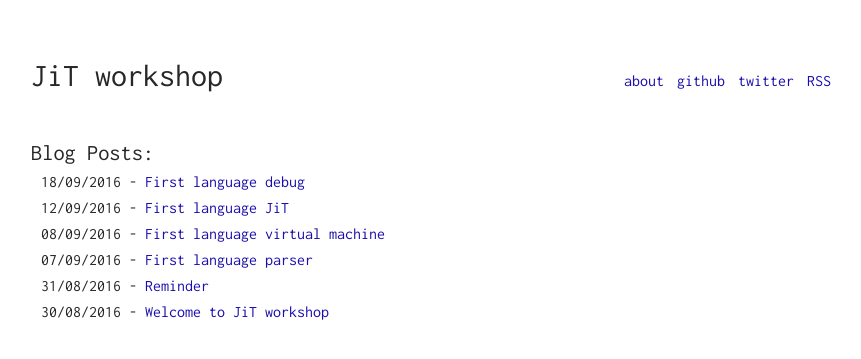
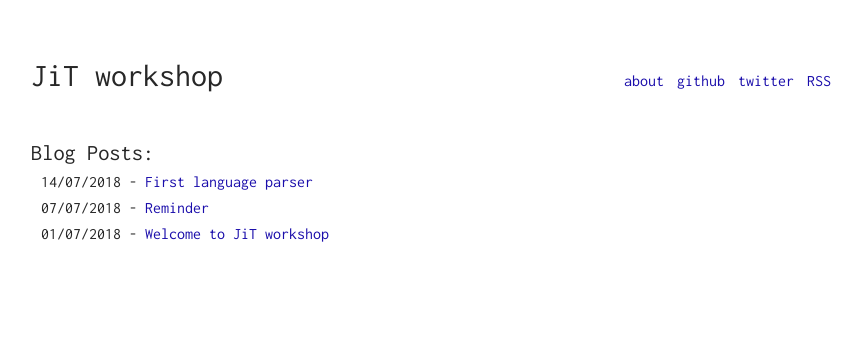
Before and after one commit to RemiBauzac/jit, a Jekyll site: the page built from docs/index.html, in a window 1280 px wide. Shown: the top 359 px of the page, without its empty margins (209-1070 px from the left). Built offline with Jekyll 4.4.1, drawn with Linux system fonts in a browser that asks for light colours; some of the changed lines change nothing that is shown.

Commit message:
Reboot workshop with lua

````diff
--- a/docs/_posts/2016-09-07-first-language-parser.markdown
+++ /dev/null
@@ -1,297 +0,0 @@
----
-layout: post
-title:  "First language parser"
-date:   2016-09-07 23:33:20 +0200
-author: Rémi Bauzac
-
----
-
-An interpreted language is divided in 2 parts:
-
-* High level language: human readable (and understandable) source code
-* Intermediate language: commonly, a binary representation of the high level language transformation. Most of the time, this language is hidden to the user. The intermediate language is interpreted by the virtual machine.
-
-# Definitions
-
-## High level language
-The high level language is understandable by a human, so that he can easily interact with it.
-As an example, the following Lua piece of code:
-
-{% highlight lua %}
-local a = 4
-local b = 5
-if a > b then print('a is greater than b !') end
-{% endhighlight %}
-
-First, you'll create the simplest language possible in order to focus on the structure of the components. This language only accepts the keyword `return`, followed by a 64 bits integer (positive or negative): hard to make simpler:
-
-```
-return 3
-```
-
-## Intermediate language
-The intermediate language is mainly a command list (called _operations_) which represents high level language as a binary structure. Each operation contains an action (called _operation code_) and parameters. The intermediate language is commonly called _bytecode_.
-In this example, you just need one _operation code_ : `OP_RETURN`.
-
-You can represent the list of possible _operation codes_ like the following C enum:
-
-{% highlight c %}
-typedef enum {
-  OP_RETURN,
-} opCode;
-{% endhighlight %}
-
-You need to ceate the _operation_ structure with _operation code_ and parameters. In this example, you just need a 64 bits integer as the return value of `OP_RETURN` _operation code_.
-
-{% highlight c %}
-typedef struct _operation {
-  opCode op;
-  int64_t param;
-} operation;
-{% endhighlight %}
-
-# Implementation
-You need to create three main components:
-
-* The compiler, to transform the high level language to an intermediate language, with:
-  * Lexical and syntax analysis
-  * Intermediate language generation
-  * Optimisations (optional)
-* The interpreter, to execute commands
-* And the JiT compiler, to create executable code.
-
-This blog post is focused on the compiler.
-
-The compiler is build with:
-
-* [flex](http://flex.sourceforge.net) for the lexical analysis:
-  * Lexical definitions as input
-  * Build a minimal automate to identify the lexical definition
-* [bison](http://savannah.gnu.org/git/?group=bison) for the syntax analysis:
-  * Translation schema as input (grammar and actions)
-  * Build a syntax analyser for the schema
-
-This blog is not the place to describe **flex** and **bison** behavior. Internet is a gold mine to find documents and tutorials.
-
-## syntax analysis
-For syntax analysis, you need to use `yacc` (Yet Another Compiler Compiler), a **bison** implementation. [This article](http://www.linux-france.org/article/devl/lexyacc/minimanlexyacc-3.html) explains how `yacc` work.
-
-A `yacc` file is divided in 3 parts:
-
-* Declarations:
-  * target language declaration (in C)
-  * tokens (`%token`)
-  * the current token (`%union`)
-  * grammar axiom (`%start`)
-* grammar productions
-* additionnal code, which contains the `main()` function declaration and the `yyerror()` function (called on syntax error)
-
-The `yacc` declaration part (in C language) looks like:
-
-{% highlight c %}
-/* native language declarations */
-%{
-#include "lang.h"
-
-/* parsing variables used by lex and yacc */
-int yylex(void);
-void yyerror(char *s);
-extern FILE *yyin;
-extern FILE *yyout;
-
-/* lang binary output creation */
-operation op;
-function fmain;
-FILE *out;
-static void append_code(function *f, operation o);
-%}
-{% endhighlight %}
-
-The grammar production part for this example is:
-
-{% highlight c %}
-%%
-
-program:
-  main
-  ;
-
-main:
-  |
-  RETURN INTEGER { op.op = OP_RETURN ; op.param = $2; append_code(&fmain, op); }
-  ;
-
-%%
-{% endhighlight %}
-
-And, finally, additionnal code for:
-
-* Error handling
-
-{% highlight c %}
-/* Parsing error handler */
-void yyerror(char *s) {
-  extern int yylineno;  // defined and maintained in lexer
-  extern char *yytext;  // defined and maintained in lexer
-  fprintf(stderr, "%d: %s at %s\n", yylineno, s, yytext);
-}
-{% endhighlight %}
-
-* A function to append code in code list (intermediate language)
-
-{% highlight c %}
-/**
- * append code to code list for a function.
- * This function is suboptimal but easy to understand.
- * We have to change it to avoid realloc on each operation
- */
-static void append_code(function *f, operation o)
-{
-  f->codesz += 1;
-  f->code = realloc(f->code, f->codesz*sizeof(o));
-  if (f->code)
-    f->code[f->codesz-1] = o;
-}
-{% endhighlight %}
-
-* a function to dump the intermediate language to a file
-
-{% highlight c %}
-/**
- * dump_function function:
- * used to dump a function to a file
- */
-static void dump_function(FILE *out, function *f)
-{
-  int cookie = LANG_COOKIE, version = LANG_VERSION;
-  if (!out || !f) return;
-  fwrite(&cookie,  sizeof(char), 4, out);
-  fwrite(&version, sizeof(char), 4, out);
-  fwrite(&f->codesz, sizeof(uint32_t), 1, out);
-  fwrite(f->code, sizeof(operation), f->codesz, out);
-}
-{% endhighlight %}
-
-* and, finally, the `main()` function:
-
-{% highlight c %}
-/**
- * main parser function:
- * argv[1] is the input file name, by default stdin
- * argv[2] is output file name, by default out.bc
- */
-int main(int argc, char **argv) {
-  char *outname = "out.bc";
-
-  /* Simple args parsing */
-  /* Open input file if needed. If not available, use yyparse use stdin */
-  if (argc == 3) {
-    yyin = fopen(argv[1], "r");
-    if (!yyin) {
-      fprintf(stderr, "Cannot open input file %s\n", argv[1]);
-      exit(1);
-    }
-    outname = argv[2];
-  }
-  else if (argc == 2) {
-    yyin = fopen(argv[1], "r");
-    if (!yyin) {
-      fprintf(stderr, "Cannot open input file %s\n", argv[1]);
-      exit(1);
-    }
-  }
-
-  /* open output file */
-  out = fopen(outname, "wb");
-  if (!out) {
-    fclose(yyin);
-    fprintf(stderr, "Cannot open output file %s\n", outname);
-    exit(1);
-  }
-  /* initialise main function */
-  fmain.codesz = 0;
-  fmain.code = NULL;
-
-  yyparse();
-  /* if parsing is ok, dump main function to file */
-  dump_function(out, &fmain);
-  fclose(yyin);
-  fclose(out);
-}
-{% endhighlight %}
-
-## Lexical analysis
-The lexical analysis is divided in three parts:
-
-* Declarations, between `\{\%` and `\%\}`, inserted at the beginning of the syntax analysis code.
-* Productions, between `%%`, like `regular expression  action;`
-* Additionnal code at the end. The `yywrap` function is called at the end of parsing.
-
-In the example, the declarations are describe in `parser.l`:
-
-{% highlight c %}
-%{
-#include "sparser.yacc.h"
-void yyerror(char *);
-%}
-{% endhighlight %}
-
-Production between `%%` in the same file :
-
-{% highlight c %}
-"return" return RETURN;
-[ \t\n]+ ; /* ignoring whitespaces */
-[0-9]+ {
-  yylval.integer = strtoll(yytext, (char **)NULL, 10);
-  return INTEGER;
-}
--[0-9]+ {
-  yylval.integer = strtoll(yytext, (char **)NULL, 10);
-  return INTEGER;
-}
-.  yyerror("Unknown character");
-{% endhighlight %}
-
-And finally, the additionnal code, as short as possible:
-
-{% highlight c %}
-int yywrap(void) { return 1; }
-{% endhighlight %}
-
-# Build
-
-Before building, you need to install:
-
-* Xcode command line extensions using `xcode-select --install` in command line terminal for MacOS
-* install flex and yacc on Linux (`flex` and `bison` packages for ubuntu and debian)
-
-The code is [here](https://github.com/RemiBauzac/jit/tree/first-language-parser). To build the parser, clone the project and run `make`. The codes build easily on Linux or MacOS:
-
-{% highlight shell %}
-$ git clone git@github.com:RemiBauzac/jit.git
-$ cd jit && git checkout first-language-parser
-$ cd src && make
-$ ...
-{% endhighlight %}
-
-# Run
-To run the parser, you have just to run the `langc` binary, without any parameter: `./langc`. It now waits for commands. You just have to type `return 69` then press <kbd>enter</kbd> and <kbd>Ctrl-D</kbd>. The parser exits and creates the `out.bc` file.
-This `out.bc` file is the intermediate language (`.bc` as bytecode).
-
-To check the result, run `hexdump out.bc`. Here is the resulting analysis:
-
-{% highlight shell %}
-$ hexdump out.bc
-0000000 ef be ad de 01 00 00 00 01 00 00 00 01 00 00 00
-0000010 45 00 00 00 00 00 00 00
-0000018
-{% endhighlight %}
-
-* `ef be ad de` is the cookie to know that the bytecode is yours
-* the first `01 00 00 00` is the version (please note the big endian representation of integers)
-* the second `01 00 00 00` is the code size
-* the third `01 00 00 00` is the opcode (OP_RETURN)
-* `45 00 00 00 00 00 00 00` is 64 bits big endian representation of `69`
-
-# What's next ?
-The [next post](http://jit.bauzac.net/blog/first-language-vm) will be about loading and interpreting this bytecode. See you soon.
--- a/docs/_posts/2016-08-30-welcome-to-jit.markdown
+++ b/docs/_posts/2018-07-01-welcome-to-jit.markdown
@@ -1,7 +1,7 @@
 ---
 layout: post
 title:  "Welcome to JiT workshop"
-date:   2016-08-30 23:33:53 +0200
+date:   2018-07-01
 author: Rémi Bauzac
 
 ---
--- a/docs/_posts/2016-08-31-reminder.markdown
+++ b/docs/_posts/2018-07-07-reminder.markdown
@@ -1,7 +1,7 @@
 ---
 layout: post
 title:  "Reminder"
-date:   2016-08-31 13:33:20 +0200
+date:   2018-07-07
 author: Rémi Bauzac
 
 ---
@@ -30,11 +30,11 @@
 A language is called **interpreted** if the program generated by **compilation** is executable by a **virtual machine**.
 The action to execute an interpreted language is called **interpretation**.
 
-A **virtual machine** is a program that interprets the instructions of an **interpreted language** program.
+A **virtual machine** is a program that create an execution environment and interprets the instructions of an **interpreted language** program.
 This virtual machine can be interpreted itself by a virtual machine (This is the case of the Jython interpreter that interprets the Python language, while itself is written in Java, itself interpreted by Java virtual machine).
 
 The majority of languages go through a compilation process before being executed or interpreted.
-Bash scripts, executed by a **virtual machine**, are an exception. In this case the **source code** is interpreted line by line.
+Bash scripts, executed by a **virtual machine** (Bash binary), are an exception. In this case the **source code** is interpreted line by line.
 
 # What is a JiT compiler ?
 A JiT compiler (JiT as **J**ust **i**n **T**ime) is a tool used by a **virtual machine** when interpreting a program from a **interpreted language**. This tool is responsible for converting this program (or a part of this program), during the interpretation, to an executable one run directly by the processor, in order to speed up computing. In other words, the interpreter creates a binary program from an **interpreted language**, and runs it on the processor instead of interpreting it.
@@ -42,14 +42,13 @@
 
 The following table lists different interpreters:
 
-
 | Interpreted language   | JiT VM |  Project's URL |
 |----------------------|--------|----------------|
 | PHP |  HHVM | http://hhvm.com |
 | Javascript | SpiderMonkey  | http://developer.mozilla.org/en/SpiderMonkey |
 | Java | Oracle JVM, JatoVM | http://www.oracle.com/fr/java/overview/index.html, http://jatovm.org |
 | Python | PyPy | http://pypy.org |
-| Lua | LuaJit or my own lua JiT project | http://luajit.org, https://github.com/RemiBauzac/lua/tree/feature/jit-5.2|
+| Lua | LuaJit or my own lua JiT project | http://luajit.org|
 | Perl | no JiT | |
 | Ruby | RuJIT | https://github.com/imasahiro/rujit |
 | Tcl  | no JiT | |
--- /dev/null
+++ b/docs/_posts/2018-07-14-lua-parser.markdown
@@ -0,0 +1,296 @@
+---
+layout: post
+title:  "First language parser"
+date:   2018-07-14
+author: Rémi Bauzac
+
+---
+
+An interpreted language is divided in 2 parts:
+
+* High level language: human readable (and understandable) source code
+* Intermediate language: commonly, a binary representation of the high level language transformation. Most of the time, this language is hidden to the user. The intermediate language is interpreted by the virtual machine.
+
+# Definitions
+
+## High level language
+The high level language is understandable by a human, so that he can easily interact with it.
+As an example, the following Lua piece of code:
+
+{% highlight lua %}
+local a = 4
+local b = 5
+if a > b then print('a is greater than b !') end
+{% endhighlight %}
+
+## Intermediate language
+The intermediate language is mainly a command list (called _operations_) which represents high level language as a binary structure (sometimes modified or optimized). Each operation contains an action (called _operation code_) and parameters. The intermediate language is commonly called _bytecode_.
+
+You can represent the list of possible _operation codes_ like the following C enum:
+
+{% highlight c %}
+typedef enum {
+  OP_RETURN,
+  ...
+} opCode;
+{% endhighlight %}
+
+# Lua
+All the exercises are built around the [Lua language](http://www.lua.org), version 5.3.5.
+Lua is a powerful, efficient, lightweight, embeddable scripting language. It supports procedural programming, object-oriented programming, functional programming, data-driven programming, and data description.
+
+Lua was born in 1993. It combines simple procedural syntax with powerful data description constructs based on associative arrays and extensible semantics. Lua is dynamically typed, runs by interpreting bytecode with a register-based virtual machine, and has automatic memory management with incremental garbage collection, making it ideal for configuration, scripting, and rapid prototyping.
+
+Lua owns a huge and very active community. All the documentation (for users as for developers) is available on [Lua website](http://www.lua.org).
+
+Lua is:
+
+* Fast: mainly adopted by video games teams for non-graphical logic;
+* Portable: Lua is distributed in a small package and builds out-of-the-box in all platforms that have a standard C compiler;
+* embeddable: Lua is a fast language engine with small footprint that you can embed easily into your application. Lua has a simple and well documented API that allows strong integration with code written in other languages;
+* Powerful: A fundamental concept in the design of Lua is to provide meta-mechanisms for implementing features, instead of providing a host of features directly in the language
+* Small: Adding Lua to an application does not bloat it. About 24K lines of code
+* Free: MIT License
+
+
+# Implementation
+JiT an interpreted language involve three main components:
+
+* The compiler, to transform the high level language to an intermediate language, with:
+  * Lexical and syntax analysis
+  * Intermediate language generation
+  * Optimisations (optional)
+* The interpreter, to create environment and execute commands
+* And the JiT compiler, to create executable code.
+
+This blog post is focused on the Lua compiler, with the smallest lua script available :
+
+{% highlight lua %}
+return 3
+{% endhighlight %}
+
+## syntax analysis and parsing
+The API function to load lua code into the interpreter is
+
+{% highlight c %}
+LUA_API int lua_load (lua_State *L, lua_Reader reader, void *data,
+                      const char *chunkname, const char *mode);
+{% endhighlight %}
+
+After a maze of functions (as only Lua's developers know), the main parsing function (located in `lparse.c`) is
+
+{% highlight c %}
+LClosure *luaY_parser (lua_State *L, ZIO *z, Mbuffer *buff,
+                       Dyndata *dyd, const char *name, int firstchar);
+{% endhighlight %}
+
+This function convert Lua code into a "Lua Closure". This Closure represents a function (in our example, the main one) accompanied by all the elements necessary for its execution :
+
+* code (list of instructions)
+* Link to global variables (upvalues)
+* Constants (named k)
+* debug informations
+* number of input parameters
+* embedded functions
+
+The Lua parsing process is simple and not involve optimisations (type propagations, loops breakers, etc.).
+
+This Lua Closure is then dump into a binary format, which is the  Lua **intermediate language**, commonly named _bytecode_.
+The dump function is named `luaU_dump()` and located into `ldump.c` file.
+
+The code of Lua is quitely easy to crawl and undestand, if you need more informations, feel free to have a look on it.
+
+## Lua bytecode
+Before jumping into JiT, the most important thing is to understand the bytecode :
+
+* How an instruction is build;
+* How constants and variables are managed;
+* How functions are declared and called
+* ...
+
+The bytecode format of Lua code begin with an header. This header helps to recognize Lua format, and checks basic types size and endianness.
+
+* The Lua signature, to recognize Lua bytecode: `0x1b 0x4c 0x75 0x	61`
+* The Lua version: `0x53` for 5.3
+* Tha Lua format : `0x00`, the official one
+* Verification data:
+  * Data for file corruption checks: `0x19 0x93 0x0d 0x0a 0x1a 0x0a`
+  * Data for size checks:
+     * `sizeof(int)`;
+     * `sizeof(size_t)`;
+     * `sizeof(Instruction)`;
+     * `sizeof(lua_Integer)`;
+     * `sizeof(lua_Number)`
+  * Data for endianness and float format:
+     *  Integer: `0x5678`
+     *  Float: `370.5`
+
+After the header, the Lua bytecode continue with the functions (beginning with the main one) :
+
+* Debug informations
+* arguments/stack handling
+* Code
+* Constants
+* Upvalues
+* Included functions
+
+For our example, the generated bytecode is (please be careful with the endianness, all the intergers are in reverse order) :
+
+```
+
+0x1b 0x4c 0x75 0x61  -- signature
+0x53 -- version 5.3
+0x00 -- Lua official format
+0x19 0x93 0x0d 0x0a 0x1a 0x0a -- file corruption check
+0x04 -- sizeof integer
+0x08 -- sizeof size_t (aka long)
+0x04 -- sizeof Lua internal instruction
+0x08 -- lua_Integer (On Linux/x86_64, lua_Integer is 64 bits long)
+0x08 -- lua_Number (On Linux/x86_64, lua_Integer is 64 bits long)
+0x78 0x56 0x00 0x00 0x00 0x00 0x00 0x00 -- Integer endianness check
+0x00 0x00 0x00 0x00 0x00 0x28 0x77 0x40 -- Float checks
+0x01 -- number of Upvalues (_ENV table)
+
+-- here start the main function dump
+
+0x10 0x40 0x6c 0x75 0x61 0x2d 0x70 0x61 0x72 0x73 0x65 0x72 0x2e 0x6c
+0x75 0x61 -- String variable "@lua-parser.lua", for debug purpose
+0x00 0x00 0x00 0x00 -- first defined line (4 bytes integer)
+0x00 0x00 0x00 0x00 -- last defined line (4 bytes integer)
+0x00 -- number of input params
+0x01 -- is variable arguments ?
+0x02 -- Max stack size
+0x03 0x00 0x00 0x00 -- number of Lua instructions
+
+-- here start list of instructions (size of Instruction is 0x04 as describe
+
+0x01 0x00 0x00 0x00 -- first instruction (detailed later)
+0x26 0x00 0x00 0x01 -- second instruction (detailed later)
+0x26 0x00 0x80 0x00 -- third instruction (detailed later)
+
+-- here start constants
+
+0x01 0x00 0x00 0x00 -- number of constants (one in this case)
+13 03 00 00 00 00 00 00 00 -- constant (Lua integer) = 3
+
+-- here start the upvalues
+
+0x01 0x00 0x00 0x00 -- number of upvalues (one in this case)
+0x01 -- upvalue in stack ?
+0x00 -- upvalue ID
+
+-- here start the dump of another function inside the "main one"
+
+0x00 0x00 0x00 0x00 -- there is no functions
+
+-- here start debug informations (no need to describe here)
+
+0x03 0x00 0x00 0x00 0x01 0x00 0x00 0x00
+0x01 0x00 0x00 0x00 0x01 0x00 0x00 0x00
+0x00 0x00 0x00 0x01 0x00 0x00 0x00 0x00
+0x00 0x00 0x00 0x01 0x00 0x00 0x00 0x05
+0x5f 0x45 0x4e 0x56
+
+```
+
+## Lua instructions
+
+Lua instructions are unsigned numbers (4 bytes in our case, Linux x86_64).
+All instructions have an opcode in the first 6 bits, OP_LOADK, OP_RETURN for example (please have a look to lopcodes.h file).
+
+Instructions can have the following fields, regarding to the needs in term of argument size:
+
+* 'A' : 8 bits
+* 'B' : 9 bits
+* 'C' : 9 bits
+* 'Ax' : 26 bits ('A', 'B', and 'C' together)
+* 'Bx' : 18 bits ('B' and 'C' together)
+* 'sBx' : signed Bx
+
+```
+ Instruction
+--------------------------------------------------------------
+|     6 bits    |    8 bits    |    9 bits    |    9 bits    |
+--------------------------------------------------------------
+|  Instruction  |       A      |       B      |      C       |
+--------------------------------------------------------------
+|  Instruction  |                 Ax                         |
+--------------------------------------------------------------
+|  Instruction  |       A      |              Bx             |
+--------------------------------------------------------------
+|  Instruction  |       A      |              sBx            |
+--------------------------------------------------------------
+
+```
+
+
+A signed argument is represented in excess K; that is, the number value is the unsigned value minus K. K is exactly the maximum value for that argument (so that -max is represented by 0, and +max is represented by 2*max), which is half the maximum for the corresponding unsigned argument.
+
+For our example, the 3 instructions are :
+
+* 0x01 0x00 0x00 0x00 :
+  * 0x01 is OP_LOADK instruction. This instruction get fields A (8 bits) and Bx (18 bits).
+  * A is the relative pointer to the stack
+  * Bx is the pointer to the constants stack. So the constant of ID 0 is loaded to the stack ID 0. The constant ID 0, as described in the Lua bytecode example, is the number 3.
+* 0x26 0x00 0x00 0x01:
+   * 0x26 is the OP_RETURN instruction. This instruction return from a function  with values from A ID of the stack to A+B-2 ID of the stack
+* 0x26 0x00 0x80 0x00: return instruction, automatically added by Lua parser at the end of all binary
+
+
+# Build
+
+Before building, you need to install:
+
+* Xcode command line extensions using `xcode-select --install` in command line terminal for MacOS
+
+The code is [here](https://github.com/RemiBauzac/jit/tree/lua-parser). To build Lua, clone the project and run `make <target>` into src directory. The codes build easily on Linux or MacOS:
+
+{% highlight shell %}
+$ git clone git@github.com:RemiBauzac/jit.git
+$ cd jit && git checkout first-language-parser
+$ # For Linux
+$ cd src && make linux
+$ # For MacOSX
+$ cd src && make macosx
+$ ...
+{% endhighlight %}
+
+# Run
+A Lua file is ready in the example directory : `lua-parser.lua`. You can use the luac (as Lua compiler) to compile the lua file to bytecode.
+
+{% highlight shell %}
+$ cd examples
+$ ../src/src/luac -o lua-parser.bytecode lua-parser.lua
+$ hexdump -C lua-parser.bytecode
+00000000  1b 4c 75 61 53 00 19 93  0d 0a 1a 0a 04 08 04 08  |.LuaS...........|
+00000010  08 78 56 00 00 00 00 00  00 00 00 00 00 00 28 77  |.xV...........(w|
+00000020  40 01 12 40 2e 2f 6c 75  61 2d 70 61 72 73 65 72  |@..@./lua-parser|
+00000030  2e 6c 75 61 00 00 00 00  00 00 00 00 00 01 02 03  |.lua............|
+00000040  00 00 00 01 00 00 00 26  00 00 01 26 00 80 00 01  |.......&...&....|
+00000050  00 00 00 13 03 00 00 00  00 00 00 00 01 00 00 00  |................|
+00000060  01 00 00 00 00 00 03 00  00 00 01 00 00 00 01 00  |................|
+00000070  00 00 01 00 00 00 00 00  00 00 01 00 00 00 05 5f  |..............._|
+00000080  45 4e 56                                          |ENV|
+00000083
+{% endhighlight %}
+
+The luac binary can dump the code too, in a (quitely) human readable format.
+
+{% highlight shell %}
+$ cd examples
+$ ../src/src/luac -o lua-parser.bytecode -l -l lua-parser.lua
+main <./lua-parser.lua:0,0> (3 instructions at 0x7fc6bfc03220)
+0+ params, 2 slots, 1 upvalue, 0 locals, 1 constant, 0 functions
+	1	[1]	LOADK    	0 -1	; 3
+	2	[1]	RETURN   	0 2
+	3	[1]	RETURN   	0 1
+constants (1) for 0x7fc6bfc03220:
+	1	3
+locals (0) for 0x7fc6bfc03220:
+upvalues (1) for 0x7fc6bfc03220:
+	0	_ENV	1	0
+{% endhighlight %}
+
+
+# What's next ?
+The next post will be about loading and interpreting this bytecode. See you soon.
--- a/docs/_posts/2016-09-13-first-language-debug.markdown
+++ b/docs/_posts/debug.markdown
@@ -1,7 +1,7 @@
 ---
 layout: post
 title:  "First language debug"
-date:   2016-09-18 23:00:20 +0200
+date:   2018-12-31
 author: Rémi Bauzac
 
 ---
--- a/docs/_posts/2016-09-10-first-language-jit.markdown
+++ b/docs/_posts/first-lua-jit.markdown
@@ -1,7 +1,7 @@
 ---
 layout: post
 title:  "First language JiT"
-date:   2016-09-12 22:00:20 +0200
+date:   2018-12-31
 author: Rémi Bauzac
 
 ---
--- a/docs/_posts/2016-09-08-first-language-vm.markdown
+++ b/docs/_posts/lua-vm.markdown
@@ -1,7 +1,7 @@
 ---
 layout: post
 title:  "First language virtual machine"
-date:   2016-09-08 17:00:20 +0200
+date:   2018-12-31
 author: Rémi Bauzac
 
 ---
````
Also changed, not shown: 1 other file.
